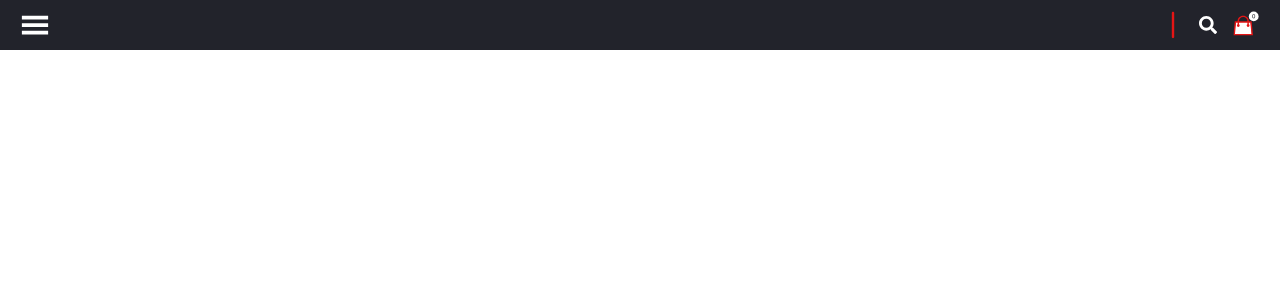
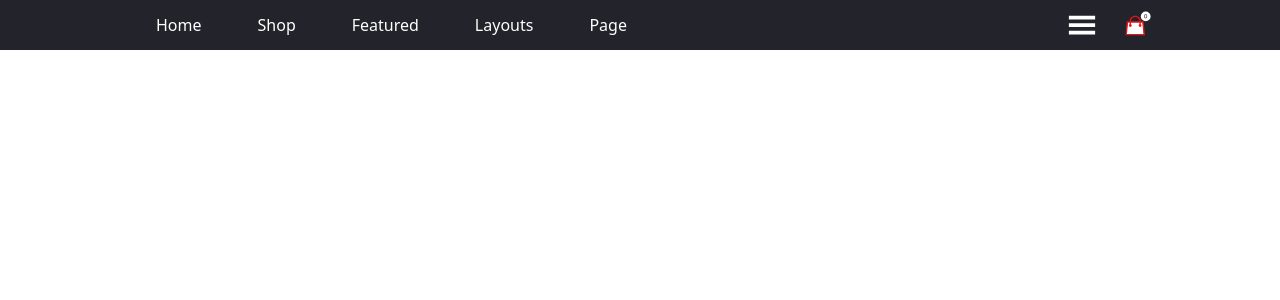
Before and after one commit to anujSingh-A-writer/pixsonik_frontend_tech, a React (Create React App) app: page / in a window 1280 px wide. Shown: the top 300 px of the page. Built offline with nearby package versions, Linux system fonts and the light colour scheme.

Commit message:
Create responsive header

```diff
--- a/src/components/layout/Header.tsx
+++ b/src/components/layout/Header.tsx
@@ -5,15 +5,50 @@ import CartBag from "../../assests/svgs/CartBag";
 import { layout } from "../../styles/style";
 
 const Header = () => {
+  const menuItems = [
+    {
+      name: "Home",
+    },
+    {
+      name: "Shop",
+    },
+    {
+      name: "Featured",
+    },
+    {
+      name: "Layouts",
+    },
+    {
+      name: "Page",
+    },
+  ];
   return (
     <header className="h-[50px] bg-darkbg">
-      <div className={`${layout.flex.row.spaceBetween} h-full px-5`}>
-        <div>
-          <GiHamburgerMenu className="text-white text-3xl" />
+      <div
+        className={`${layout.flex.row.spaceBetween} h-full px-5 lg:px-[10%] w-full`}
+      >
+        <div className={`${layout.flex.row.center} h-full`}>
+          <ul
+            className={`hidden lg:flex ${layout.flex.row.left} text-white h-full cursor-pointer`}
+          >
+            {menuItems.map((eachItem) => (
+              <li className={`${layout.flex.row.center}hover:bg-red h-full px-5 mx-2`}>
+                {eachItem.name}
+              </li>
+            ))}
+          </ul>
+          {/* Menu icon */}
+          <GiHamburgerMenu className="text-white text-3xl lg:hidden" />
         </div>
-        <div className={`${layout.flex.row.left} gap-2`}>
-          <RxDividerVertical className="text-red text-4xl" />
-          <FaSearch className="text-white text-lg" />
+        <div className={`${layout.flex.row.left} gap-5`}>
+          {/* Menu icon */}
+          <GiHamburgerMenu className="text-white text-3xl hidden lg:block" />
+
+          {/* Search */}
+          <RxDividerVertical className="text-red text-4xl lg:hidden" />
+          <FaSearch className="text-white text-lg lg:hidden" />
+
+          {/* Cart Bag */}
           <CartBag />
         </div>
       </div>
```
